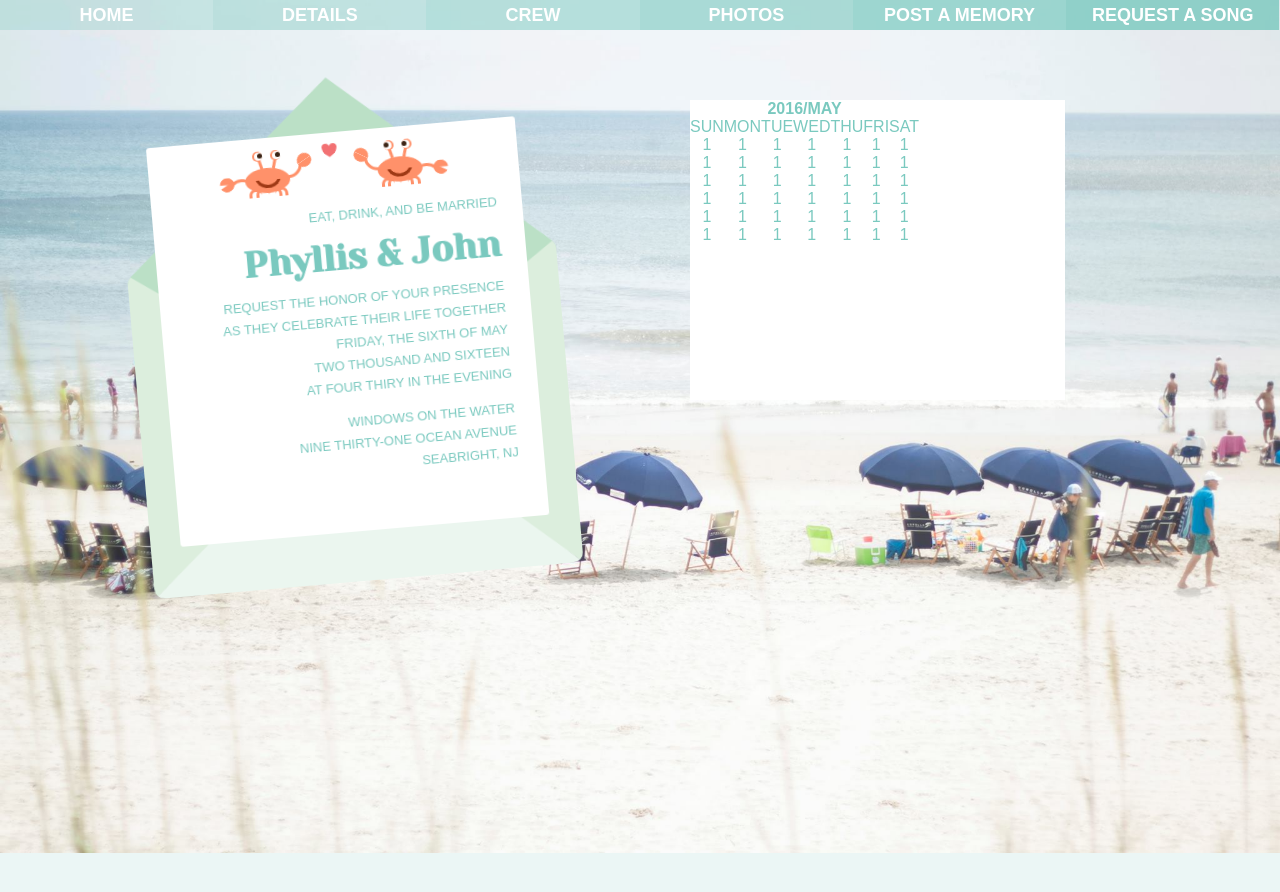
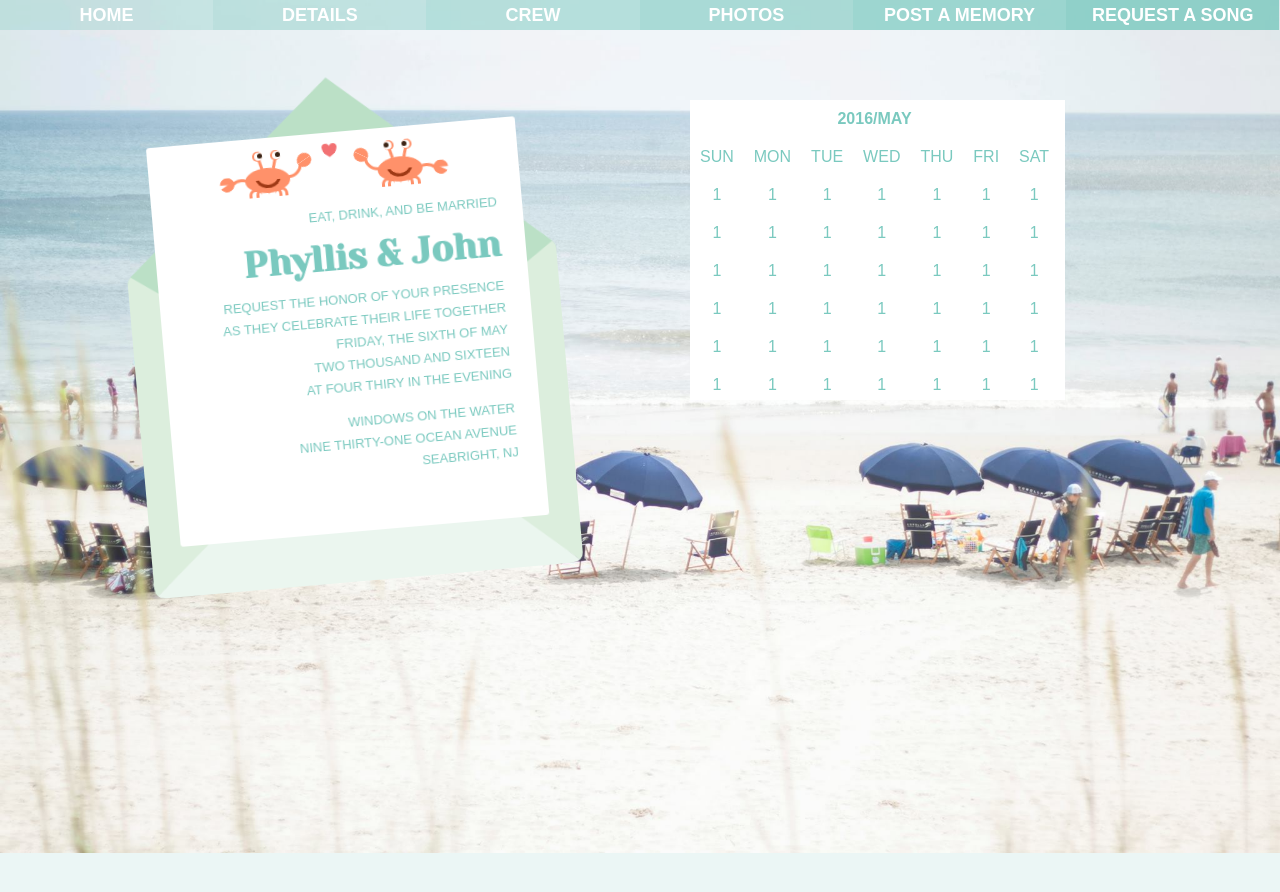
Before and after one commit to phyllisandjohn/phyllisandjohn.github.io, a Jekyll site: the page details/index.html, which Jekyll copies as it is, in a window 1280 px wide. Shown: the top 892 px of the page. Built offline with Jekyll 4.4.1, drawn with Linux system fonts in a browser that asks for light colours.

Commit message:
Update index.html

```diff
--- a/details/index.html
+++ b/details/index.html
@@ -54,6 +54,11 @@ img {
 table {
 	text-align: center;
 }
+
+td {
+	padding: 10px;
+}
+
 </style>
 
 </head>
```
